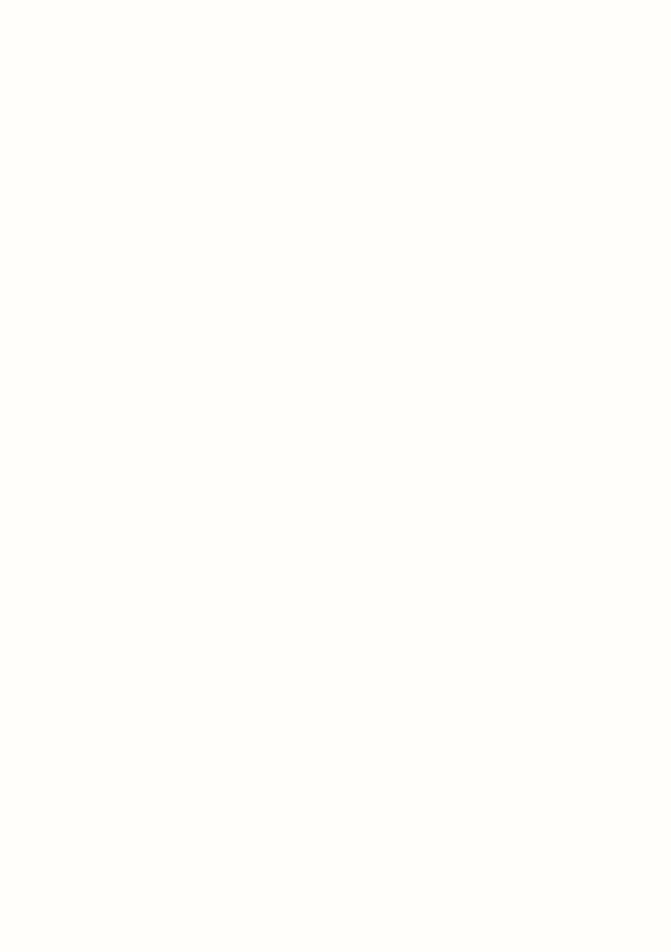
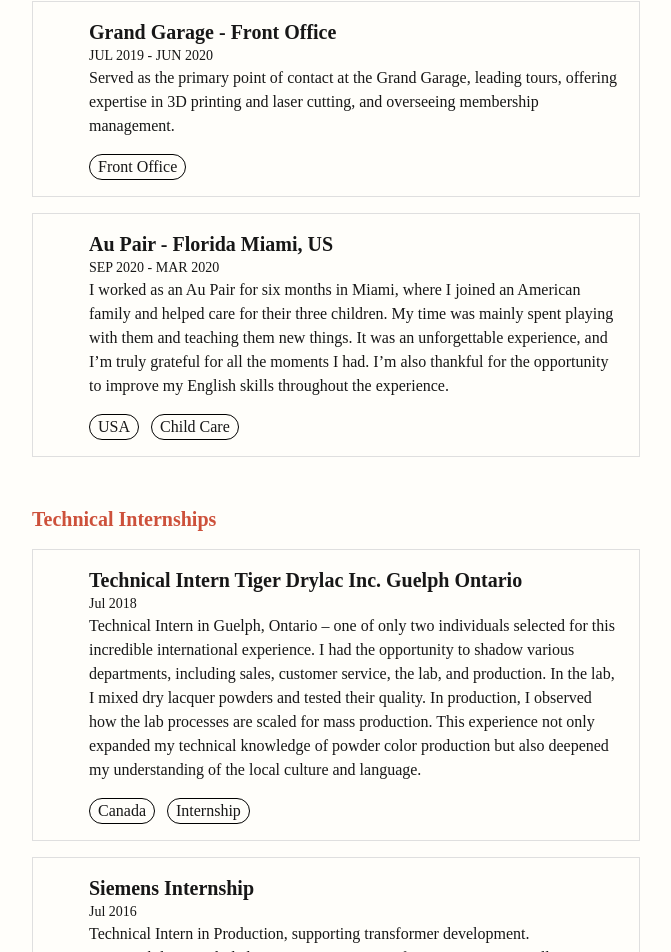
Before and after one commit to LauraIkic/portfolio, a Next.js app: page /experience in a window 1280 px wide. Shown: the part 1090-2042 px from the top of the page, without its empty margins (304-975 px from the left). Before the commit the page ends 996 px from the top, so only its background shows below. Built offline with nearby package versions, Linux system fonts and the light colour scheme.

Commit message:
Expand experience data.

```diff
--- a/src/app/components/Item.tsx
+++ b/src/app/components/Item.tsx
@@ -26,14 +26,14 @@
     return (
         <article className="flex flex-col md:flex-row group m-4 border border-[#DFDFDF] hover:border hover:border-secondary p-4 transition-all duration-300">
             {project.image !== '' ? (
-                <div className="w-full sm:w-[350px] md:max-w-[250px] h-auto mb-4 md:mb-0 overflow-hidden">
+                <div className="w-full sm:max-w-[350px] md:max-w-[250px] h-auto mb-4 md:mb-0 overflow-hidden">
                     <Image
                         aria-hidden
                         src={image}
                         alt={title}
                         width={350}
                         height={350}
-                        className="object-cover transition-all sm:w-[350px] md:max-w-[250px] duration-300 transform group-hover:scale-105 grayscale-[0.8] group-hover:grayscale-0"
+                        className="object-cover transition-all sm:max-w-[350px] md:max-w-[250px] duration-300 transform group-hover:scale-105 grayscale-[0.8] group-hover:grayscale-0"
                     />
                 </div>)
              :null }
--- a/src/app/experience/experience.json
+++ b/src/app/experience/experience.json
@@ -1,4 +1,7 @@
 [
+   {
+      "title" : "Software Engineering",
+      "items" : [
         {
           "title": "Massive Art Fullstack Developer",
           "name": "massiveArt",
@@ -11,14 +14,6 @@
           "tools": ["PHP", "Symfony", "TypeScript", "React.js"],
           "externalLink" : "https://www.massiveart.com/",
           "imageGallery": [
-      {
-        "tile": "maker space image 1",
-        "src": "/arCore/arCore.png"
-      },
-      {
-        "tile": "maker space image 1",
-        "src": "/arCore/arCore-1.png"
-      }
           ],
           "links": [
           ]
@@ -35,14 +30,6 @@
           "tools": ["PHP", "Symfony", "TypeScript", "React.js"],
           "externalLink" : "https://www.valantic.com/at/blog/elements-schlaegt-als-valantic-austria-neues-kapitel-auf/",
           "imageGallery": [
-      {
-        "tile": "maker space image 1",
-        "src": "/arCore/arCore.png"
-      },
-      {
-        "tile": "maker space image 1",
-        "src": "/arCore/arCore-1.png"
-      }
           ],
           "links": [
           ]
@@ -51,7 +38,7 @@
           "title": "Grand Garage - Frontend Developer",
           "name": "grandGarage",
           "image": "",
-    "date": "JUL 2019 - MAR 2022",
+          "date": "JUL 2020 - MAR 2022",
           "thumbnail": "/grandGarage.png",
           "description": "Planned, designed and developed new front‑end features. Started the website relaunch and set up the project’s architecture as well as the content management system (Storyblok). Supported a new front‑end trainee and mentored her.",
           "icon": "",
@@ -59,16 +46,85 @@
           "tools": ["JavaScript", "Vue.js", "Nuxt.js", "Storyblok"],
           "externalLink" : "https://grandgarage.eu/",
           "imageGallery": [
-      {
-        "tile": "maker space image 1",
-        "src": "/arCore/arCore.png"
-      },
-      {
-        "tile": "maker space image 1",
-        "src": "/arCore/arCore-1.png"
-      }
           ],
           "links": [
           ]
         }
       ]
+    },
+    {
+    "title" : "Social",
+    "items" : [
+      {
+        "title": "Grand Garage - Front Office",
+        "name": "grandGarage",
+        "image": "",
+        "date": "JUL 2019 - JUN 2020",
+        "thumbnail": "/grandGarage.png",
+        "description": "Served as the primary point of contact at the Grand Garage, leading tours, offering expertise in 3D printing and laser cutting, and overseeing membership management.",
+        "icon": "",
+        "text": "",
+        "tools": ["Front Office"],
+        "externalLink" : "https://grandgarage.eu/",
+        "imageGallery": [
+        ],
+        "links": [
+        ]
+      },
+      {
+        "title": "Au Pair - Florida Miami, US",
+        "name": "auPair",
+        "image": "",
+        "date": "SEP 2020 - MAR 2020",
+        "thumbnail": "",
+        "description": "I worked as an Au Pair for six months in Miami, where I joined an American family and helped care for their three children. My time was mainly spent playing with them and teaching them new things. It was an unforgettable experience, and I’m truly grateful for all the moments I had. I’m also thankful for the opportunity to improve my English skills throughout the experience.",
+        "icon": "",
+        "text": "",
+        "tools": [ "USA","Child Care"],
+        "externalLink" : "https://cultureCare.at",
+        "imageGallery": [
+        ],
+        "links": [
+        ]
+      }
+    ]
+    }
+    ,
+    {
+      "title": "Technical Internships",
+      "items" : [
+        {
+          "title": "Technical Intern Tiger Drylac Inc. Guelph Ontario",
+          "name": "tigerDrylac",
+          "image": "",
+          "date": "Jul 2018",
+          "thumbnail": "",
+          "description": "Technical Intern in Guelph, Ontario – one of only two individuals selected for this incredible international experience. I had the opportunity to shadow various departments, including sales, customer service, the lab, and production. In the lab, I mixed dry lacquer powders and tested their quality. In production, I observed how the lab processes are scaled for mass production. This experience not only expanded my technical knowledge of powder color production but also deepened my understanding of the local culture and language.",
+          "icon": "",
+          "text": "",
+          "tools": [ "Canada", "Internship"],
+          "externalLink" : "https://cultureCare.at",
+          "imageGallery": [
+          ],
+          "links": [
+          ]
+        },
+        {
+          "title": "Siemens Internship",
+          "name": "siemens",
+          "image": "",
+          "date": "Jul 2016",
+          "thumbnail": "",
+          "description": "Technical Intern in Production, supporting transformer development. Responsibilities included preparing components for construction, installing piping systems, mounting ventilation fans, attaching ceramic coils, and various other tasks.",
+          "icon": "",
+          "text": "",
+          "tools": ["Transformers", "Production"],
+          "externalLink" : "https://siemens.at",
+          "imageGallery": [
+          ],
+          "links": [
+          ]
+        }
+      ]
+    }
+]
--- a/src/app/experience/page.tsx
+++ b/src/app/experience/page.tsx
@@ -4,10 +4,17 @@
 export default function Page() {
     return (
         <div className="lg:w-1/2 sm-w-full mx-auto">
-            {experienceData.map((reference) => (
-                <Link href={reference.externalLink} key={reference.name} target="_blank">
-                    <Item key={reference.name} project={reference} />
-                </Link>
+            {experienceData.map((category) => (
+                <div>
+                    <h2 className="pl-4 pt-8 text-xl font-bold text-secondary">{category.title}</h2>
+                    {
+                        category.items.map((reference)=>
+                            <Link href={reference.externalLink} key={reference.name} target="_blank">
+                                <Item key={reference.name} project={reference} />
+                            </Link>
+                        )
+                    }
+                </div>
             ))}
         </div>
     );
```
Lines whose indentation alone changed are shown as unchanged.
